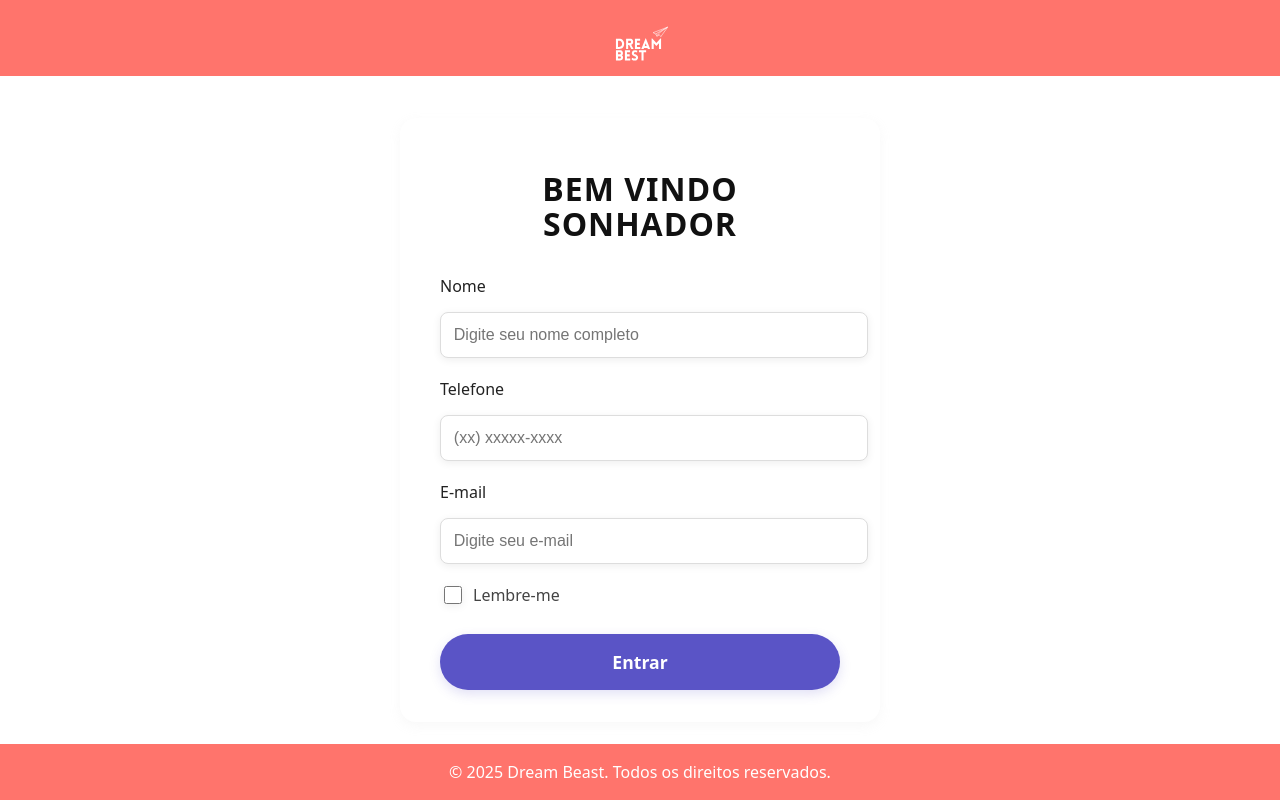
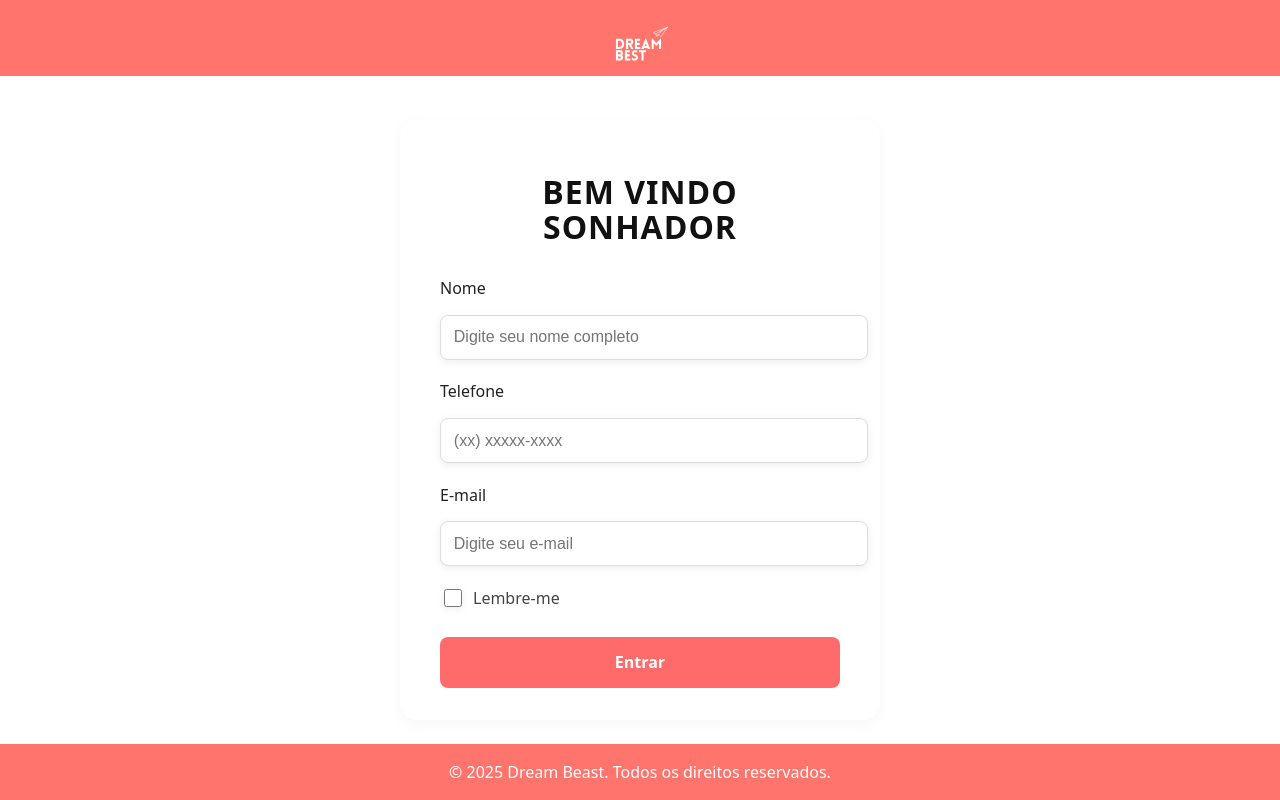
Before and after one commit to mukslima/dream-beast-frontend, a React (Vite) app: page /login-cliente in a window 1280 px wide. Built offline with nearby package versions, Linux system fonts and the light colour scheme.

Commit message:
style: botão cliente

```diff
--- a/src/pages/LoginCliente.css
+++ b/src/pages/LoginCliente.css
@@ -103,7 +103,7 @@
 
 
 /* Botão */
-.login-btn {
+.login-btn-client {
   margin-top: 0.5rem;
   background-color: #ff6b6b;
   color: #fff;
@@ -116,7 +116,7 @@
   transition: background 0.2s;
 }
 
-.login-btn:hover {
+.login-btn-client:hover {
   background-color: #ff4b4b;
 }
 
--- a/src/pages/LoginCliente.jsx
+++ b/src/pages/LoginCliente.jsx
@@ -49,7 +49,7 @@ function LoginCliente() {
               Lembre-me
             </label>
           </div>
-          <button type="submit" className="login-btn">
+          <button type="submit" className="login-btn-client">
             Entrar
           </button>
         </form>
```
